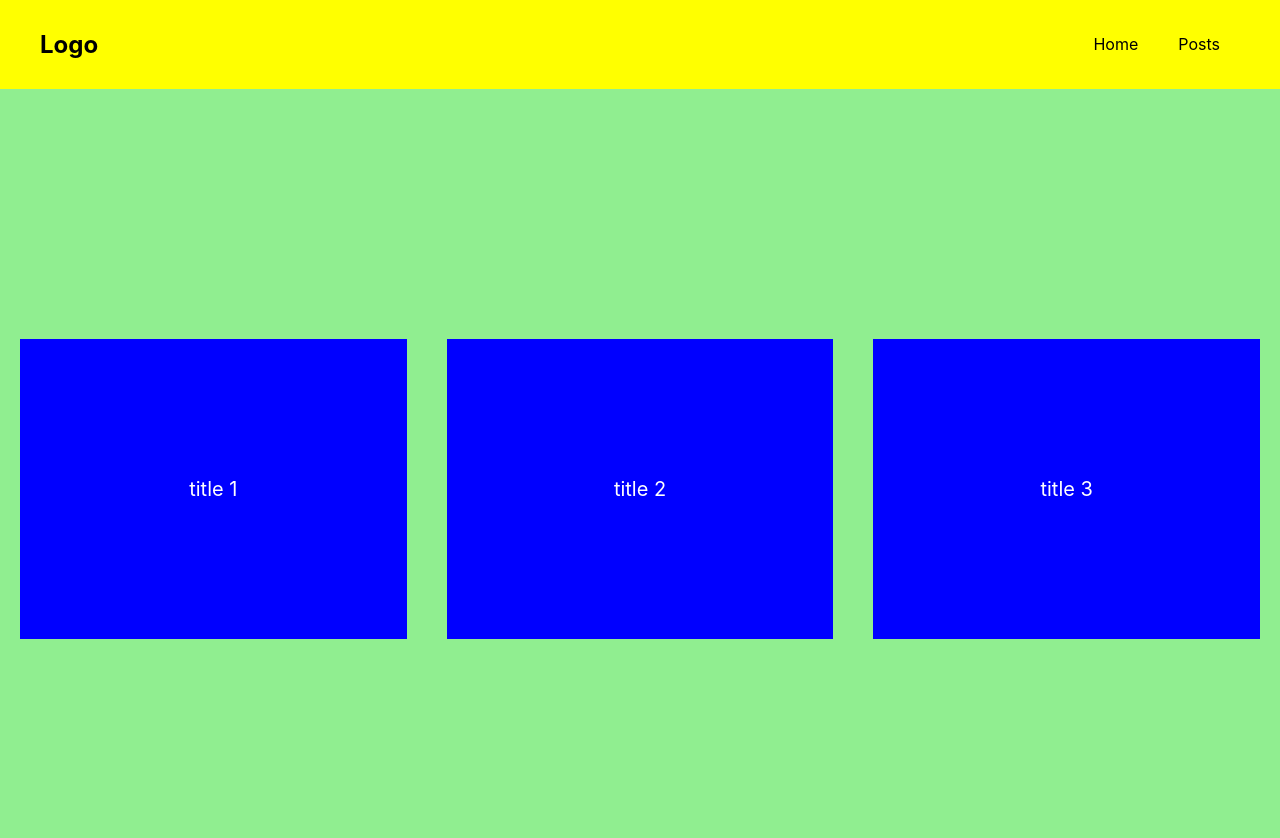
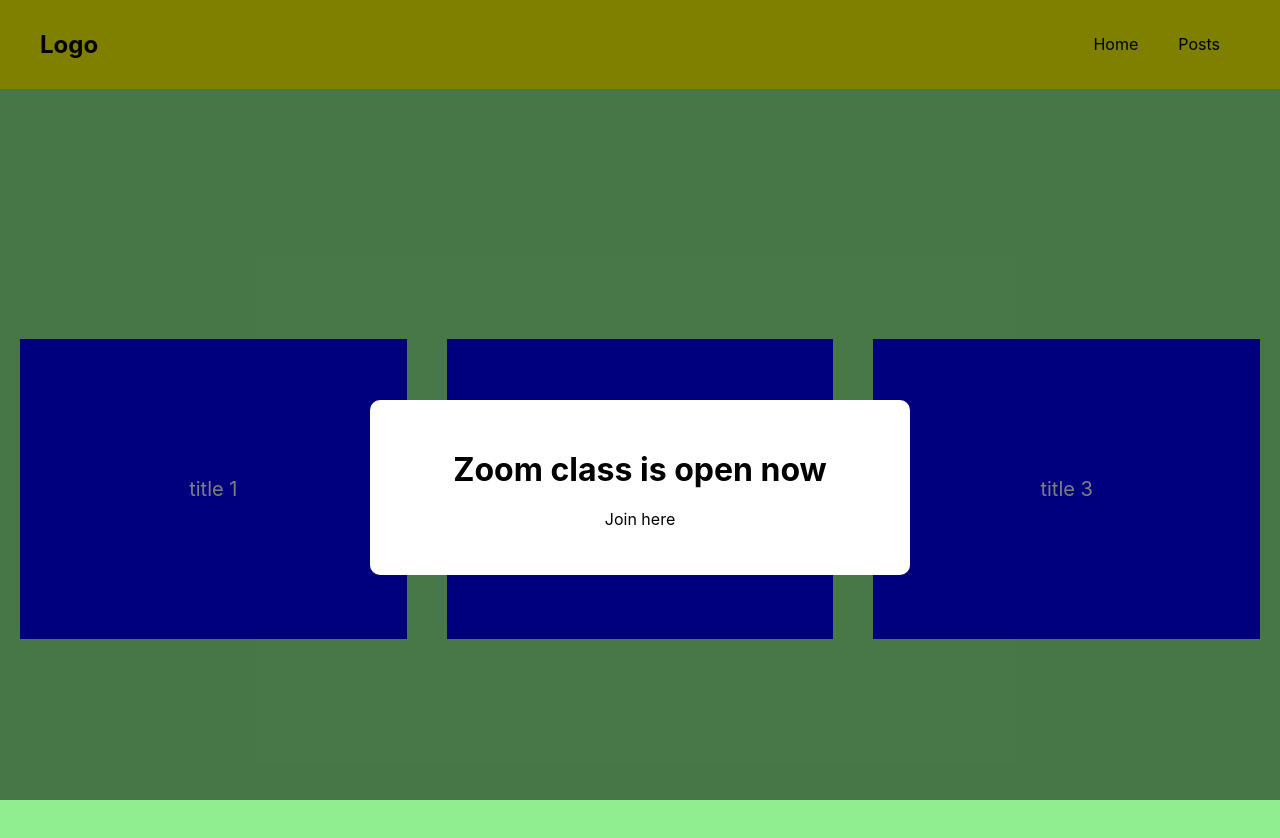
Before and after one commit to hay-mar-kyaw/react-example, a React (Create React App) app: page / in a window 1280 px wide. Shown: the top 838 px of the page. Built offline with nearby package versions, Linux system fonts and the light colour scheme.

Commit message:
children component

```diff
--- a/src/App.js
+++ b/src/App.js
@@ -4,6 +4,7 @@ import Image from './assets/image.avif';
 import { useState } from 'react';
 import Navbar from './components/Navbar';
 import PostsList from './components/PostsList';
+import Modal from './components/Modal';
 
 function App() {
 
@@ -53,6 +54,11 @@ function App() {
         <>
           <Navbar/>
           <PostsList posts={posts}/>
+          <Modal>
+            {/* children components */}
+              <h1>Zoom class is open now</h1>
+              <p>Join here</p>
+          </Modal>
         </>
 
 
--- /dev/null
+++ b/src/components/Modal/index.css
@@ -0,0 +1,20 @@
+/* modal styles */
+.modal-backdrop {
+    width: 100%;
+    height: 100%;
+    position: fixed;
+    top: 0;
+    left: 0;
+    background-color: rgb(0, 0, 0,0.5);
+}
+.modal {
+    background-color: white;
+    max-width: 480px;
+    margin: 400px auto;
+    padding: 30px;
+    border-radius: 10px;
+    text-align: center;
+}
+.modal h1 {
+    margin: 20px;
+}
--- /dev/null
+++ b/src/components/Modal/index.js
@@ -0,0 +1,13 @@
+import React from 'react'
+import './index.css'
+
+export default function Modal({children}) {
+  return (
+    <div className="modal-backdrop">
+        <div className="modal">
+            {/* modal content  */}
+            {children}
+        </div>
+    </div>
+  )
+}
```
